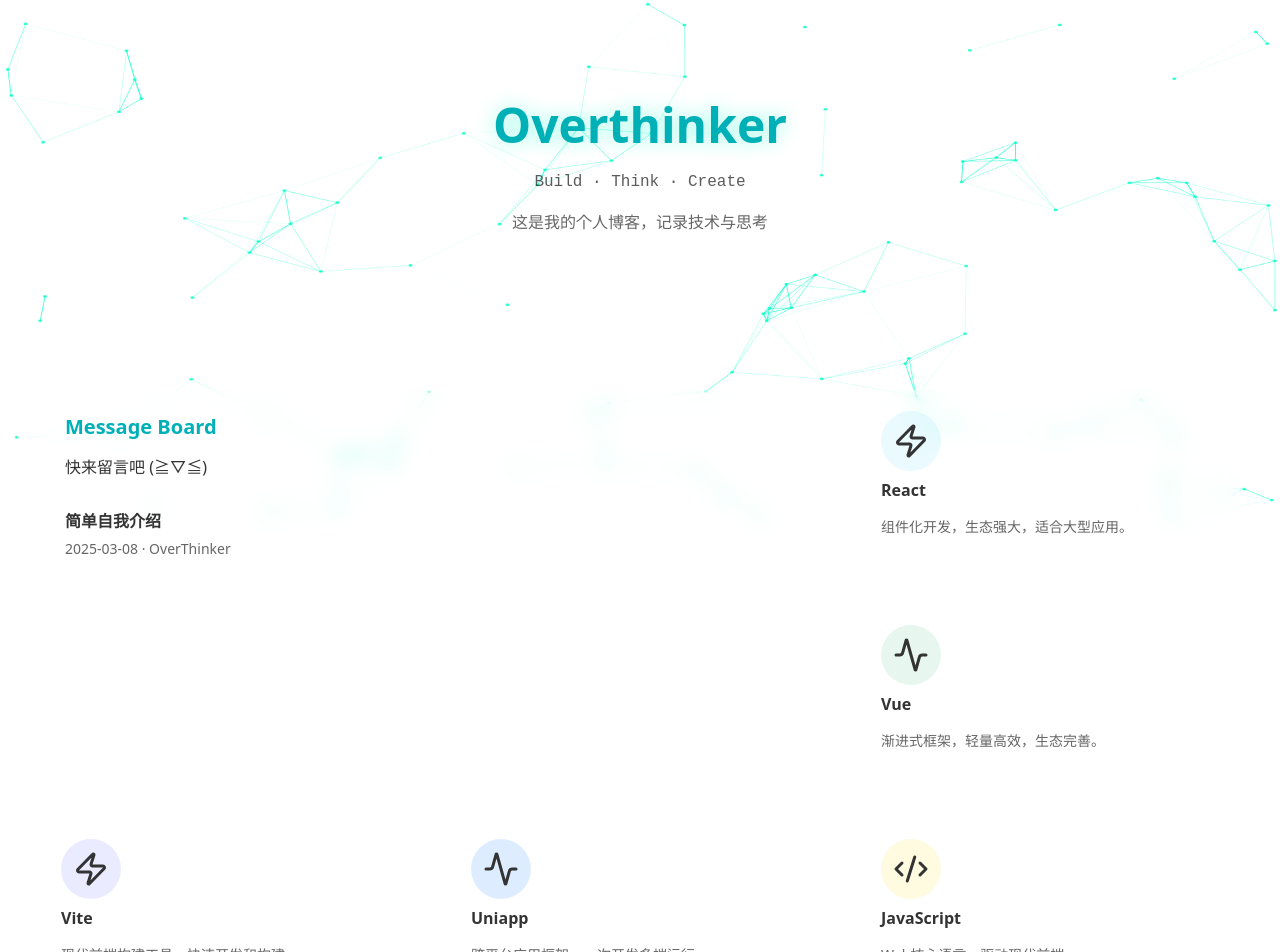
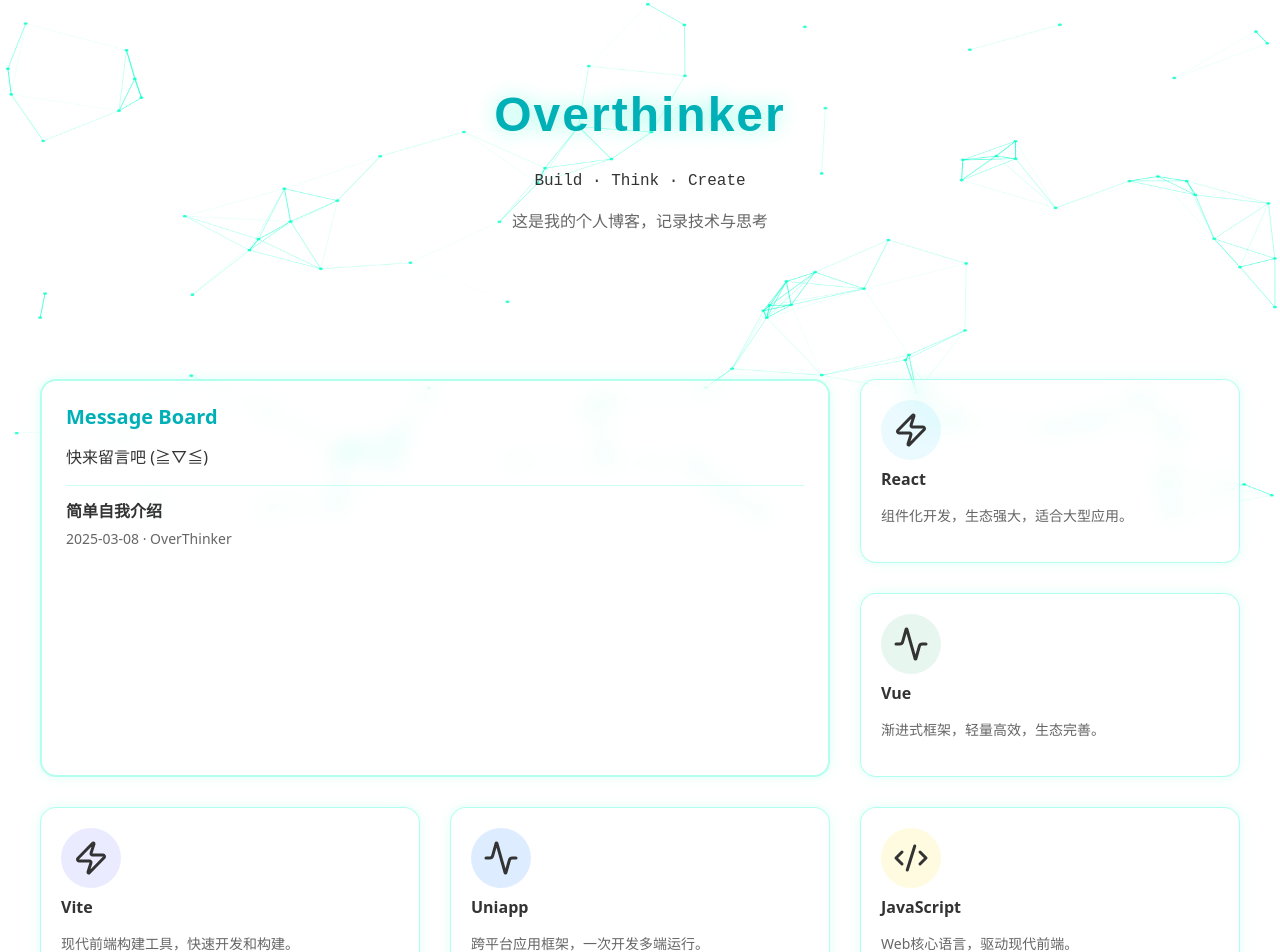
Before and after one commit to yangxinpu/blog, a React (Vite) app: page / in a window 1280 px wide. Shown: the part 74-1026 px from the top of the page. Built offline with nearby package versions, Linux system fonts and the light colour scheme.

Commit message:
feat(Home): 优化首页动画效果和样式
- 为标题添加字符动画和悬停效果
- 改进卡片和技术栈组件的样式和交互效果
- 使用motion组件增强所有元素的入场动画
- 调整颜色和阴影以增强视觉层次

```diff
--- a/src/pages/Home/Home.module.scss
+++ b/src/pages/Home/Home.module.scss
@@ -20,13 +20,17 @@
     position: relative;
     z-index: 1;
     text-align: center;
-    padding: 100px 20px;
+    padding: 7vw 20px;
 
     .title {
       font-size: 48px;
       font-weight: 800;
       color: var(--accent);
       text-shadow: 0 0 20px rgba(0, 255, 200, 0.4);
+      font-family: 'Arial', sans-serif;
+      letter-spacing: 2px;
+      position: relative;
+      display: inline-block;
     }
 
     .subtitle {
@@ -60,10 +64,15 @@
       /* 卡片 */
       .card {
         background: rgba(255, 255, 255, 0.03);
-        border: 1px solid rgba(255, 255, 255, 0.08);
+        border: 2px solid rgba(0, 255, 200, 0.3);
         backdrop-filter: blur(10px);
         padding: 24px;
         border-radius: 16px;
+        box-shadow:
+          0 0 10px rgba(0, 255, 200, 0.1),
+          0 0 20px rgba(0, 255, 200, 0.05);
+        position: relative;
+        overflow: hidden;
 
         h3 {
           color: var(--accent);
@@ -75,7 +84,7 @@
 
         .divider {
           height: 1px;
-          background: rgba(255, 255, 255, 0.1);
+          background: rgba(0, 255, 200, 0.2);
           margin: 16px 0;
         }
 
@@ -94,15 +103,16 @@
       /* 技术栈卡片 */
       .techCard {
         background: rgba(255, 255, 255, 0.03);
-        border: 1px solid rgba(255, 255, 255, 0.08);
+        border: 1px solid rgba(0, 255, 200, 0.3);
         backdrop-filter: blur(10px);
         padding: 20px;
         border-radius: 16px;
-        transition: transform 0.3s, box-shadow 0.3s;
-
-        &:hover {
-          box-shadow: 0 10px 30px rgba(0, 0, 0, 0.3);
-        }
+        transition: all 0.3s ease;
+        box-shadow:
+          0 0 10px rgba(0, 255, 200, 0.1),
+          0 0 20px rgba(0, 255, 200, 0.05);
+        position: relative;
+        overflow: hidden;
 
         .icon {
           width: 60px;
@@ -111,15 +121,27 @@
           display: flex;
           align-items: center;
           justify-content: center;
+          transition: transform 0.3s ease;
+        }
+
+        &:hover .icon {
+          transform: scale(1.1);
         }
 
         h4 {
           margin-top: 10px;
+          transition: color 0.3s ease;
         }
 
         p {
           font-size: 14px;
           color: var(--text-secondary);
+          transition: color 0.3s ease;
+        }
+
+        &:hover h4,
+        &:hover p {
+          color: rgba(0, 255, 200, 1);
         }
       }
     }
--- a/src/pages/Home/Home.tsx
+++ b/src/pages/Home/Home.tsx
@@ -159,13 +159,47 @@ const Home: React.FC = () => {
       <motion.div
         className={styles.hero}
         style={{ background: 'transparent' }}
-        initial={{ opacity: 0, y: 40 }}
-        animate={{ opacity: 1, y: 0 }}
-        transition={{ duration: 0.8 }}
+        initial={{ opacity: 0 }}
+        animate={{ opacity: 1 }}
+        transition={{ duration: 1 }}
       >
-        <h1 className={styles.title}>{heroContent.title}</h1>
-        <p className={styles.subtitle}>{heroContent.subtitle}</p>
-        <p className={styles.desc}>{heroContent.desc}</p>
+        <h1 className={styles.title}>
+          {heroContent.title.split('').map((char, index) => (
+            <motion.span
+              key={index}
+              initial={{ opacity: 0, y: 50, scale: 0.5, filter: 'blur(10px)' }}
+              animate={{ opacity: 1, y: 0, scale: 1, filter: 'blur(0px)' }}
+              transition={{
+                duration: 0.5,
+                delay: index * 0.1,
+                type: 'spring',
+                stiffness: 100
+              }}
+              whileHover={{
+                scale: 1.2,
+                transition: { duration: 0.3 }
+              }}
+            >
+              {char}
+            </motion.span>
+          ))}
+        </h1>
+        <motion.p
+          className={styles.subtitle}
+          initial={{ opacity: 0, y: 30, filter: 'blur(5px)' }}
+          animate={{ opacity: 1, y: 0, filter: 'blur(0px)' }}
+          transition={{ duration: 0.6, delay: 0.2 }}
+        >
+          {heroContent.subtitle}
+        </motion.p>
+        <motion.p
+          className={styles.desc}
+          initial={{ opacity: 0, y: 30, filter: 'blur(5px)' }}
+          animate={{ opacity: 1, y: 0, filter: 'blur(0px)' }}
+          transition={{ duration: 0.6, delay: 0.4 }}
+        >
+          {heroContent.desc}
+        </motion.p>
       </motion.div>
 
       <section className={styles.content}>
@@ -173,8 +207,13 @@ const Home: React.FC = () => {
           <motion.div
             className={styles.card}
             style={{ gridColumn: '1 / 3', gridRow: '1 / 3' }}
-            initial={{ opacity: 0, y: -40 }}
-            animate={{ opacity: 1, y: 0 }}
+            initial={{ opacity: 0, y: -40, filter: 'blur(5px)' }}
+            animate={{ opacity: 1, y: 0, filter: 'blur(0px)' }}
+            transition={{ duration: 0.8, delay: 0.2 }}
+            whileHover={{
+              boxShadow: '0 0 30px rgba(0, 255, 200, 0.3)',
+              borderColor: 'rgba(0, 255, 200, 0.5)'
+            }}
           >
             <h3>{messageBoardContent.title}</h3>
             <p className={styles.text}>{messageBoardContent.text}</p>
@@ -188,9 +227,14 @@ const Home: React.FC = () => {
 
           <motion.div
             className={styles.techCard}
-            whileHover={{ scale: 1.05, y: -8 }}
-            initial={{ opacity: 0, y: 30 }}
-            animate={{ opacity: 1, y: 0 }}
+            initial={{ opacity: 0, y: 30, filter: 'blur(5px)' }}
+            animate={{ opacity: 1, y: 0, filter: 'blur(0px)' }}
+            transition={{ duration: 0.6, delay: 0.3 }}
+            whileHover={{
+              boxShadow: '0 0 25px rgba(0, 255, 200, 0.3)',
+              borderColor: 'rgba(0, 255, 200, 0.5)',
+              color: 'rgba(0, 255, 200, 1)'
+            }}
           >
             <div
               className={styles.icon}
@@ -205,10 +249,14 @@ const Home: React.FC = () => {
           {/* 右下 - Vue */}
           <motion.div
             className={styles.techCard}
-            whileHover={{ scale: 1.05, y: -8 }}
-            initial={{ opacity: 0, y: 30 }}
-            animate={{ opacity: 1, y: 0 }}
-            transition={{ delay: 0.1 }}
+            initial={{ opacity: 0, y: 30, filter: 'blur(5px)' }}
+            animate={{ opacity: 1, y: 0, filter: 'blur(0px)' }}
+            transition={{ duration: 0.6, delay: 0.4 }}
+            whileHover={{
+              boxShadow: '0 0 25px rgba(0, 255, 200, 0.3)',
+              borderColor: 'rgba(0, 255, 200, 0.5)',
+              color: 'rgba(0, 255, 200, 1)'
+            }}
           >
             <div
               className={styles.icon}
@@ -223,10 +271,14 @@ const Home: React.FC = () => {
           {/* 左下 - Vite */}
           <motion.div
             className={styles.techCard}
-            whileHover={{ scale: 1.05, y: -8 }}
-            initial={{ opacity: 0, y: 30 }}
-            animate={{ opacity: 1, y: 0 }}
-            transition={{ delay: 0.2 }}
+            initial={{ opacity: 0, y: 30, filter: 'blur(5px)' }}
+            animate={{ opacity: 1, y: 0, filter: 'blur(0px)' }}
+            transition={{ duration: 0.6, delay: 0.5 }}
+            whileHover={{
+              boxShadow: '0 0 25px rgba(0, 255, 200, 0.3)',
+              borderColor: 'rgba(0, 255, 200, 0.5)',
+              color: 'rgba(0, 255, 200, 1)'
+            }}
           >
             <div
               className={styles.icon}
@@ -241,10 +293,14 @@ const Home: React.FC = () => {
           {/* 中下 - Uniapp */}
           <motion.div
             className={styles.techCard}
-            whileHover={{ scale: 1.05, y: -8 }}
-            initial={{ opacity: 0, y: 30 }}
-            animate={{ opacity: 1, y: 0 }}
-            transition={{ delay: 0.3 }}
+            initial={{ opacity: 0, y: 30, filter: 'blur(5px)' }}
+            animate={{ opacity: 1, y: 0, filter: 'blur(0px)' }}
+            transition={{ duration: 0.6, delay: 0.6 }}
+            whileHover={{
+              boxShadow: '0 0 25px rgba(0, 255, 200, 0.3)',
+              borderColor: 'rgba(0, 255, 200, 0.5)',
+              color: 'rgba(0, 255, 200, 1)'
+            }}
           >
             <div
               className={styles.icon}
@@ -259,10 +315,14 @@ const Home: React.FC = () => {
           {/* 右下 - JavaScript */}
           <motion.div
             className={styles.techCard}
-            whileHover={{ scale: 1.05, y: -8 }}
-            initial={{ opacity: 0, y: 30 }}
-            animate={{ opacity: 1, y: 0 }}
-            transition={{ delay: 0.4 }}
+            initial={{ opacity: 0, y: 30, filter: 'blur(5px)' }}
+            animate={{ opacity: 1, y: 0, filter: 'blur(0px)' }}
+            transition={{ duration: 0.6, delay: 0.7 }}
+            whileHover={{
+              boxShadow: '0 0 25px rgba(0, 255, 200, 0.3)',
+              borderColor: 'rgba(0, 255, 200, 0.5)',
+              color: 'rgba(0, 255, 200, 1)'
+            }}
           >
             <div
               className={styles.icon}
```
